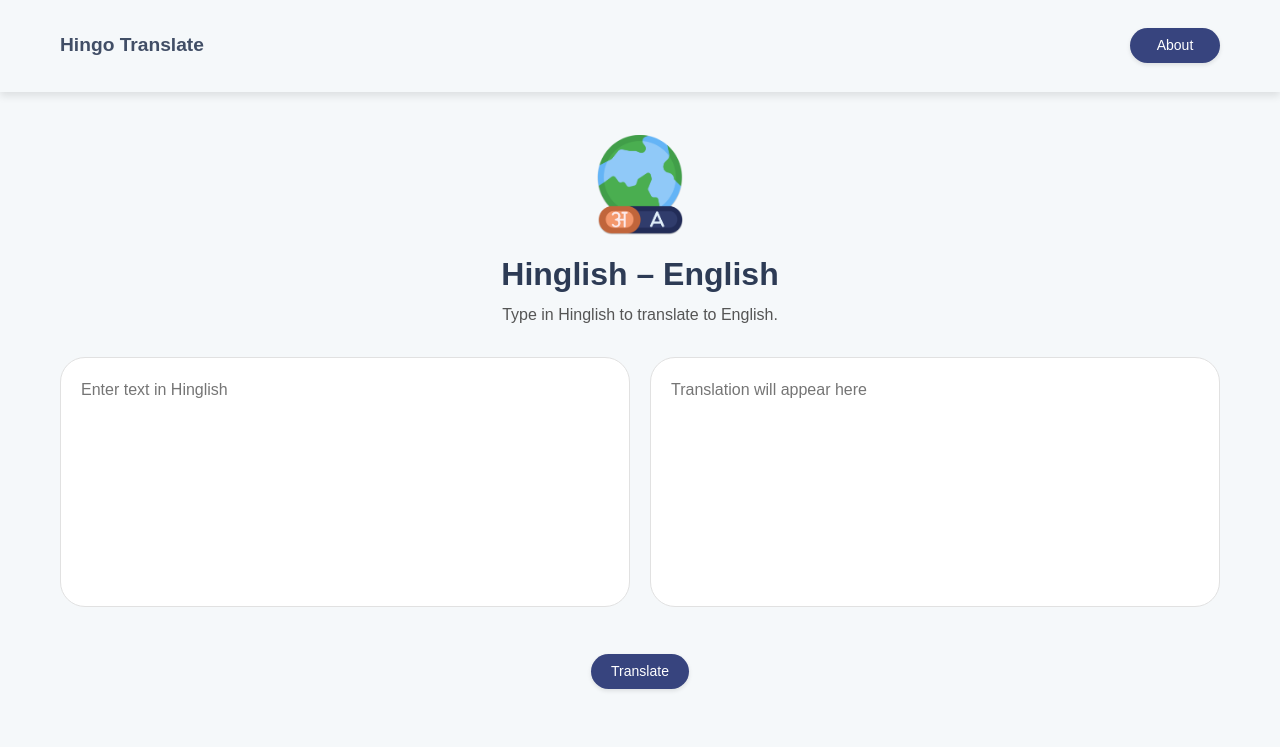
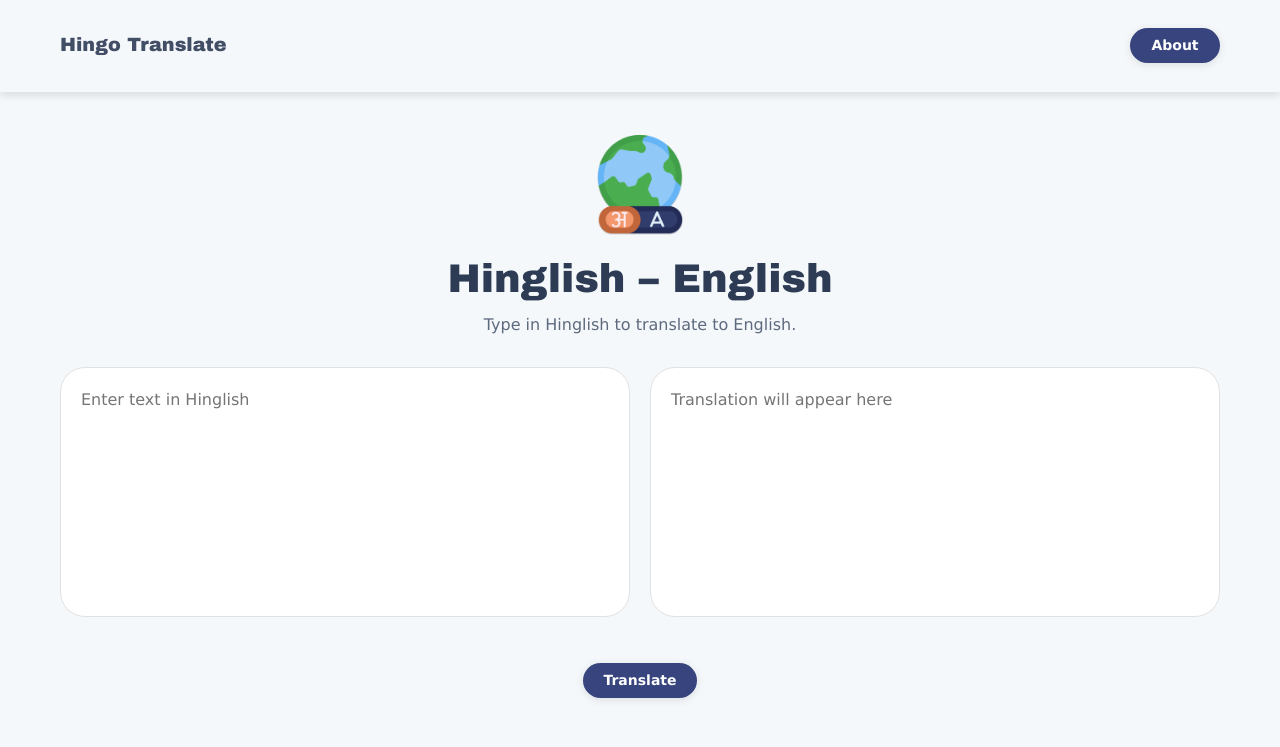
Before and after one commit to aroraishikaa/translator_app, a Django app: page / in a window 1280 px wide. Shown: the top 747 px of the page. Run offline with Django 5.2, Linux system fonts and the light colour scheme; some libraries are stand-ins or nearby versions.

Commit message:
Update UI

```diff
--- a/static/styles.css
+++ b/static/styles.css
@@ -1,16 +1,8 @@
 /* General Styles */
-* {
-  margin: 0;
-  padding: 0;
-  box-sizing: border-box;
-  font-family: Arial, sans-serif;
-}
-
 body {
   background-color: #f5f8fa;
-  padding-top: 45px; /* Extra reduced padding for smaller navbar */
+  padding-top: 45px;
 }
-
 .container {
   width: 100%;
   max-width: 1200px;
@@ -18,23 +10,22 @@ body {
   padding: 20px;
 }
 
-/* Navbar Styles - Extra Compact version */
+/* Navbar Styles*/
 #mainNav {
   padding-top: 0.25rem;
   padding-bottom: 0.25rem;
   background-color: #fff;
   box-shadow: 0 0.25rem 0.5rem rgba(0, 0, 0, 0.1);
   transition: background-color 0.2s ease;
-  min-height: 45px; /* Extra compact */
+  min-height: 45px;
 }
-
 #mainNav .navbar-brand {
   color: #2d3b55;
   font-weight: 700;
   font-size: 1.2rem;
-  margin-right: 0; /* Reduce spacing */
+  margin-right: 0;
+  font-family: 'Arial Black';
 }
-
 #mainNav .navbar-toggler {
   font-size: 0.75rem;
   font-weight: 700;
@@ -42,28 +33,22 @@ body {
   color: #212529;
   border: 1px solid #212529;
 }
-
 #mainNav .navbar-nav {
   margin-left: auto;
   padding-right: 0;
 }
-
 #mainNav .nav-link {
   padding-left: 0;
   padding-right: 0;
 }
-
-/* To ensure the button stays in the same position */
 #mainNav .navbar-nav .nav-link {
   display: flex;
   justify-content: flex-end;
 }
-
 #mainNav.navbar-shrink {
   box-shadow: 0 0.25rem 0.5rem rgba(0, 0, 0, 0.1);
   background-color: #fff;
 }
-
 @media (min-width: 992px) {
   #mainNav {
     padding-top: 0.4rem;
@@ -71,44 +56,35 @@ body {
     border: none;
     background-color: transparent;
     transition: padding-top 0.3s ease-in-out, padding-bottom 0.3s ease-in-out;
-    min-height: 45px; /* Extra compact */
+    min-height: 45px;
   }
-
   #mainNav .navbar-brand {
     color: rgba(45, 59, 85, 0.9);
   }
-
   #mainNav .navbar-brand:hover {
     color: #2d3b55;
   }
-
   #mainNav .navbar-nav .nav-item .nav-link {
     padding: 0 0.8rem !important;
     color: rgba(45, 59, 85, 0.7);
   }
-
   #mainNav .navbar-nav .nav-item .nav-link:hover {
     color: #2d3b55;
   }
-
   #mainNav.navbar-shrink {
     padding-top: 0.25rem;
     padding-bottom: 0.25rem;
     background-color: #fff;
   }
-
   #mainNav.navbar-shrink .navbar-brand {
     color: #2d3b55;
   }
-
   #mainNav.navbar-shrink .navbar-brand:hover {
     color: #3a4c6b;
   }
-
   #mainNav.navbar-shrink .navbar-nav .nav-item .nav-link {
     color: #6c757d;
   }
-
   #mainNav.navbar-shrink .navbar-nav .nav-item .nav-link:hover {
     color: #2d3b55;
   }
@@ -121,29 +97,26 @@ body {
   align-items: center;
   padding: 70px 0 30px 0;
 }
-
 .icon-container {
   margin-bottom: 20px;
 }
-
 .globe-icon {
   width: 86px;
   height: 99.81px;
 }
-
 .language-title {
-  font-size: 32px;
+  font-size: 40px;
   color: #2d3b55;
   margin-bottom: 10px;
   font-weight: bold;
+  font-family: 'Arial Black';
 }
-
 .instruction-text {
-  color: #555;
+  color: #5d697e;
   margin-bottom: 30px;
   font-size: 16px;
+  font-family: Verdana;
 }
-
 .translation-boxes {
   display: flex;
   justify-content: space-between;
@@ -151,12 +124,10 @@ body {
   margin-bottom: 30px;
   gap: 20px;
 }
-
 .text-box-container {
   width: 48%;
   flex: 1;
 }
-
 .text-box {
   width: 100%;
   height: 250px;
@@ -166,51 +137,50 @@ body {
   resize: none;
   font-size: 16px;
   background-color: white;
+  font-family: Verdana;
 }
-
 .text-box:focus {
   outline: none;
-  border-color: #2d3b55;
+  border-color: #37447e;
 }
-
 .button-container {
   margin-top: 10px;
 }
 
-/* Clean Button Style - Consistent size */
-.btn-clean {
+/* Button Style */
+.btn {
   background-color: #37447e;
   color: white;
   border: none;
-  font-weight: 500;
+  font-weight: 600;
   font-size: 14px;
   padding: 8px 20px;
   height: 35px;
   cursor: pointer;
-  transition: background-color 0.2s ease;
+  transition: all 0.2s ease;
   text-decoration: none;
   display: inline-block;
-  box-shadow: 0 2px 4px rgba(0, 0, 0, 0.1);
+  box-shadow: 0 2px 8px rgba(0, 0, 0, 0.1);
   border-radius: 30px;
   line-height: 19px;
   width: auto;
   min-width: 90px;
+  font-family: Verdana;
 }
-
-.btn-clean:hover {
-  background-color: #2d3b6e;
+.btn:hover {
+  background-color: #4d5785;
+  color: white;
 }
-
-.btn-clean:active {
-  background-color: #2a3566;
+.btn:active {
+  background-color: #4d5785;
+  color: white;
+  outline: none;
 }
-
 /* Responsive Styles */
 @media (max-width: 768px) {
   .translation-boxes {
     flex-direction: column;
   }
-
   .text-box-container {
     width: 100%;
     margin-bottom: 20px;
--- a/templates/includes/navbar.html
+++ b/templates/includes/navbar.html
@@ -3,7 +3,7 @@
         <a class="navbar-brand" href="#page-top">Hingo Translate</a>
         <div class="navbar-nav">
             <a class="nav-link py-0" href="#about">
-                <button class="btn-clean rounded-pill">About</button>
+                <button class="btn rounded-pill">About</button>
             </a>
         </div>
     </div>
--- a/templates/translator/translation.html
+++ b/templates/translator/translation.html
@@ -24,7 +24,7 @@
         </div>
 
         <div class="button-container">
-            <button class="btn-clean rounded-pill">Translate</button>
+            <button class="btn rounded-pill">Translate</button>
         </div>
     </div>
 </main>
```
